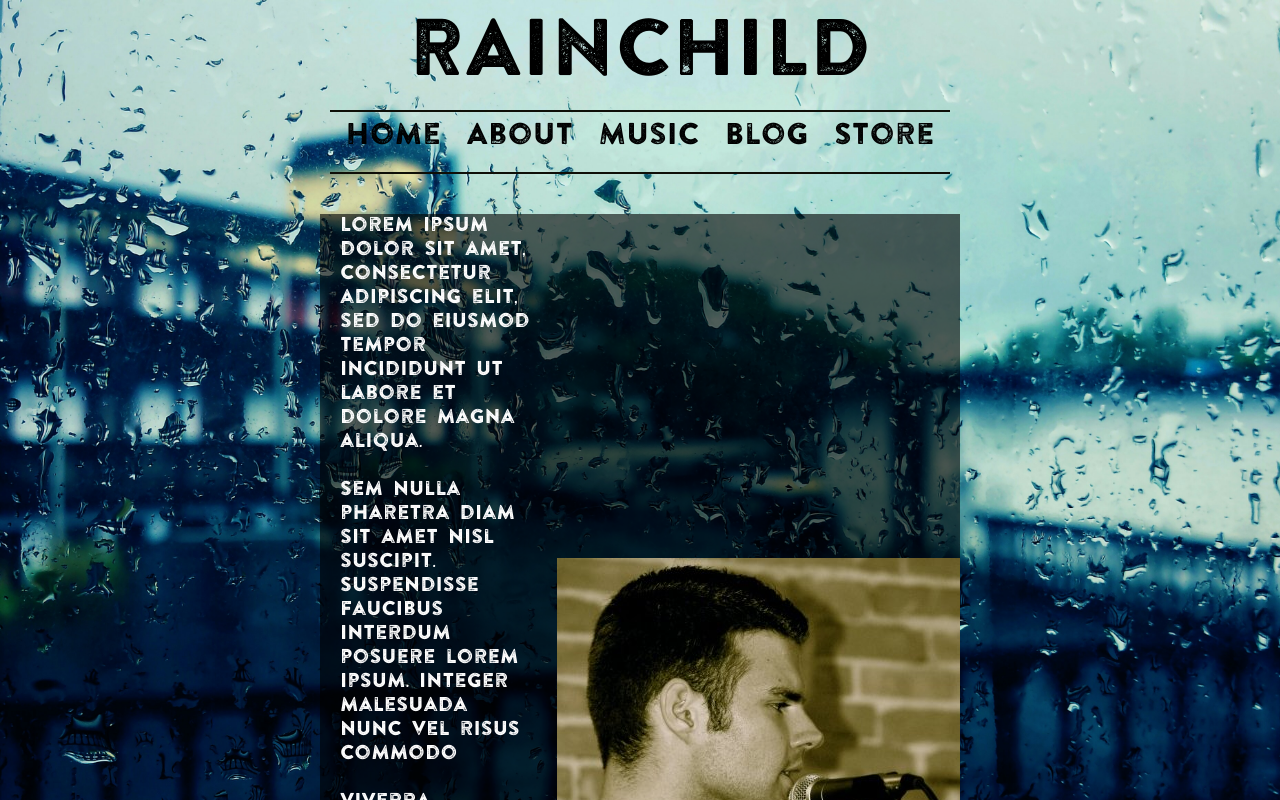
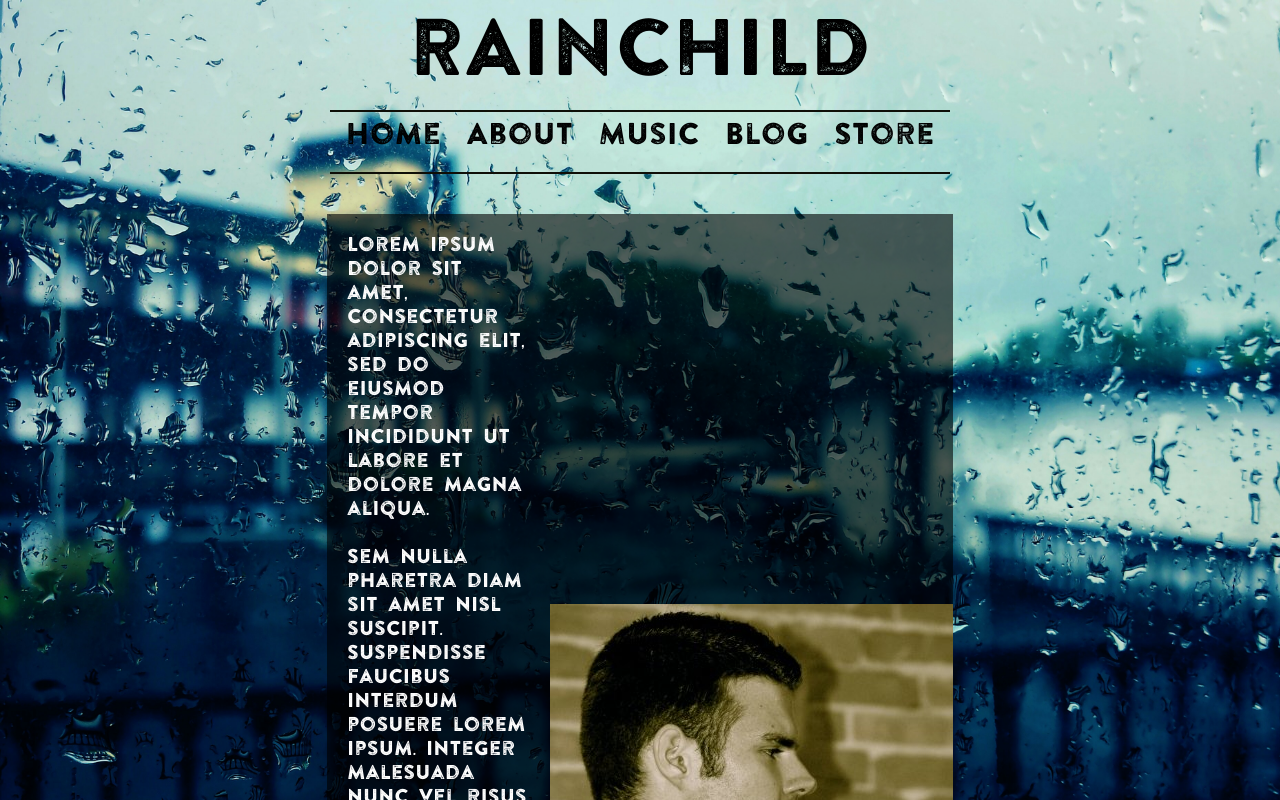
Before and after one commit to flybonzai/rainchildmusic, a React app: page / in a window 1280 px wide. Shown: the top 800 px of the page. Built offline with nearby package versions, Linux system fonts and the light colour scheme.

Commit message:
Increase margin on description

```diff
--- a/src/stylesheets/Home.css
+++ b/src/stylesheets/Home.css
@@ -5,7 +5,7 @@
 .ArtistShortDesc {
   font-family: logoFont;
   font-size: 20px;
-  margin: 0 20px 20px 20px;
+  margin: 20px;
   line-height: 1.2;
   align-self: flex-start;
   color: white;
@@ -15,6 +15,6 @@
   display: flex;
   justify-content: center;
   align-items: center;
-  margin-top: 40px;
+  margin: 40px 7px 7px 7px;
   background-color: rgba(0, 0, 0, 0.6);
 }
```
